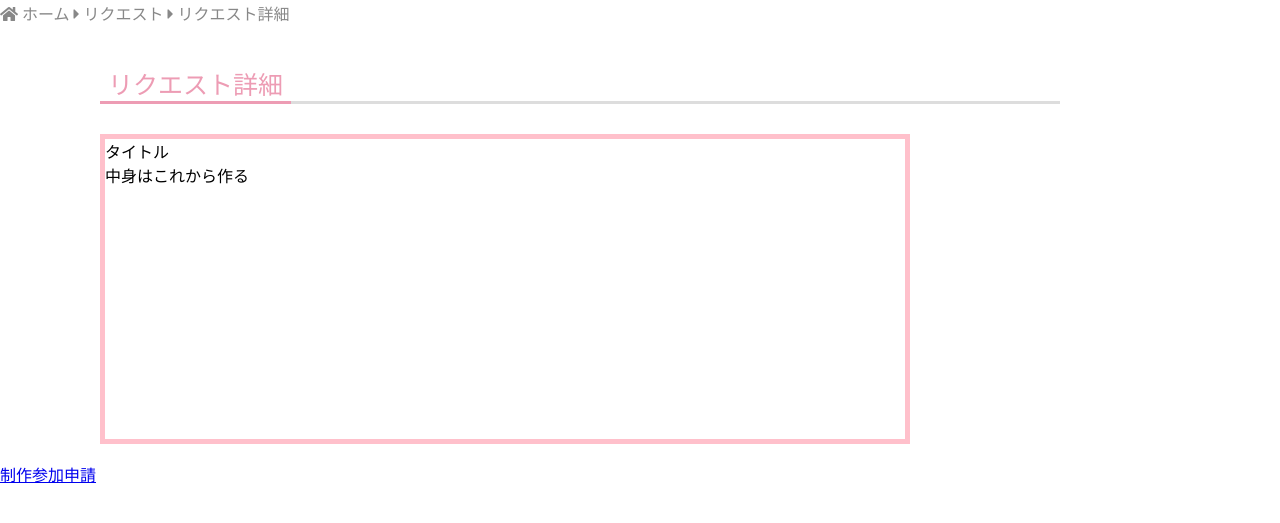
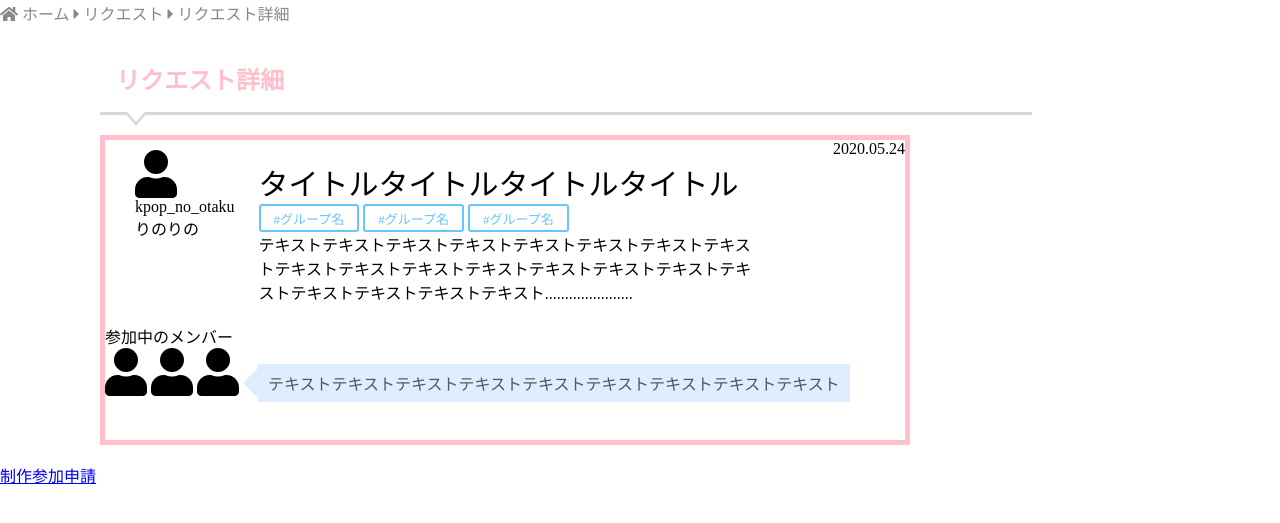
Before and after one commit to uematsu19/front_end, a PHP site: page /request/detail.html in a window 1280 px wide. Shown: the part 53-576 px from the top of the page. Run offline with PHP 8.4, Linux system fonts and the light colour scheme.

Commit message:
変更後

```diff
--- a/remaker/contents/detail.html
+++ b/remaker/contents/detail.html
@@ -20,6 +20,7 @@
 	          <li><a href="../ranking/index.html">ランキング</a></li>
               <li><a href="../request/index.html">リクエスト</a></li>
 	          <li><a href="post.html">リメコン投稿</a></li>
+	           <li><a href="../mypage/mypage.html">マイページ</a></li>
            </ul>
        </div>
 
--- a/remaker/contents/post.html
+++ b/remaker/contents/post.html
@@ -20,6 +20,7 @@
 	          <li><a href="../ranking/index.html">ランキング</a></li>
               <li><a href="../request/index.html">リクエスト</a></li>
 	          <li><a href="../contents/post.html">リメコン投稿</a></li>
+	          <li><a href="../mypage/mypage.html">マイページ</a></li>
            </ul>
        </div>
 
@@ -46,9 +47,7 @@
 	</ul>
 </div>
 
- <div class="sub sub2">
-  <div class="subtitle"><span>リメコン投稿</span></div>
-</div>
+<h2>リメコン投稿</h2>
 <br>
 <br>
  <div class="input-container">
--- a/remaker/contents/post_pre.html
+++ b/remaker/contents/post_pre.html
@@ -21,6 +21,7 @@
 	          <li><a href="../ranking/index.html">ランキング</a></li>
               <li><a href="../request/index.html">リクエスト</a></li>
 	          <li><a href="post.html">リメコン投稿</a></li>
+	           <li><a href="../mypage/mypage.html">マイページ</a></li>
            </ul>
        </div>
 
@@ -49,8 +50,7 @@
 	</ul>
 </div>
 
-   <div class="sub sub2">
-  <div class="subtitle"><span>リメコン投稿確認</span></div>
+<h2>リメコン投稿確認</h2>
 
   <div class="post-pre">
   <br>
--- a/remaker/index.html
+++ b/remaker/index.html
@@ -20,6 +20,7 @@
 	          <li><a href="ranking/index.html">ランキング</a></li>
               <li><a href="request/index.html">リクエスト</a></li>
 	          <li><a href="contents/post.html">リメコン投稿</a></li>
+	            <li><a href="mypage/mypage.html">マイページ</a></li>
            </ul>
        </div>
 
--- a/remaker/ranking/index.html
+++ b/remaker/ranking/index.html
@@ -19,6 +19,7 @@
 	          <li><a href="index.html">ランキング</a></li>
               <li><a href="../request/index.html">リクエスト</a></li>
 	          <li><a href="../contents/post.html">リメコン投稿</a></li>
+	            <li><a href="contents/post.html">マイページ</a></li>
            </ul>
        </div>
 
@@ -45,9 +46,7 @@
 	</ul>
 </div>
 
- <div class="sub sub2">
-  <div class="subtitle"><span>ランキング</span></div>
-</div>
+<h2>ランキング</h2>
 
   <div class="rank">
   <img src="no1.png" class="number"><br><br>
--- a/remaker/remaker_post.css
+++ b/remaker/remaker_post.css
@@ -66,6 +66,8 @@
 .post-pre{
 	background-color:#eaeaea;
 	margin-top:30px;
+	width:940px;
+	margin-left:100px;
 }
 
 table {
--- a/remaker/remaker_top.css
+++ b/remaker/remaker_top.css
@@ -6,42 +6,38 @@ header {
   width:100%;
 }
 
+h2 {
+  position: relative;
+  padding: 1rem 1rem;
+  border-bottom: 3px solid #d8d8d8;
+    margin:20px 0px 10px 100px;
+  width:900px;
+  color:pink;
+  z-index:-100;
+}
 
-.sub {
-  width:80%;
-  margin-left:100px;
-  margin-top:30px;
-  padding: 10px 0;
-  font-size: 25px;
-  color:#ed9cb4;
+h2:before {
+  position: absolute;
+  bottom: -14px;
+  left: 1em;
+  width: 0;
+  height: 0;
+  content: '';
+  border-width: 14px 12px 0 12px;
+  border-style: solid;
+  border-color: #d8d8d8 transparent transparent transparent;
 }
-.subtitle {
-  margin: 0px 0
-}
-.sub2 .subtitle {
-  overflow: hidden;
-  position: relative;
-  padding-bottom: 3px;
-}
-.sub2 .subtitle span{
-  padding: 8px;
-}
-.sub2 .subtitle:before {
-  content: "";
-  border-bottom: 3px solid #ed9cb4;
-  bottom: 0;
+
+h2:after {
+  position: absolute;
+  bottom: -10px;
+  left: 1em;
+  width: 0;
   height: 0;
-  position: absolute;
-  width: 100%;
-
-}
-.sub2 .subtitle:after {
-  border-bottom: 3px solid #ddd;
-  bottom: 0;
-  content: "";
-  position: absolute;
-  width: 100%;
-
+  content: '';
+  border-width: 14px 12px 0 12px;
+  border-style: solid;
+  border-color: white transparent transparent transparent;
 }
 
 
@@ -103,7 +99,7 @@ width:1200px;
 /*左側のメニューバー*/
 .nav-drawer {
   margin-top:15pt;
-  z-index:10;
+  z-index:1000;
 }
 
 .nav-unshown {
@@ -111,6 +107,7 @@ width:1200px;
 }
 
 #nav-open {
+    position:relative;
   display: inline-block;
   width: 30px;
   height: 22px;
@@ -305,3 +302,81 @@ div.content {
     content: "ⓘ";
   }
 }
+
+
+
+.side{
+    display:inline-block;
+}
+
+
+.mypage{
+    padding:1.5em 1.5em;
+    margin:30px 0 0 100px;
+    background-color:#ffe8eb;
+    width:880px;
+}
+
+.profile img{
+    width:100px;
+
+}
+
+.profile{
+    vertical-align:top;
+    margin:10px 20px 10px 30px;
+}
+
+
+.gray{
+    color:gray;
+    font-size:13px;
+    margin-top:7px;
+}
+
+
+
+ .mycon img{
+        width:100px;
+        margin:10px 0px;
+    }
+
+.mycon{
+    margin-left:30px;
+    background-color:white;
+    padding:0.1em 2em;
+    margin-top:10px;
+    width:490px;
+}
+
+.mycon p{
+    margin-top:10px;
+    border-bottom: 3px dotted pink;
+}
+
+
+.mypage a{
+    margin-left:80px;
+}
+
+.event{
+   margin-top:50px;
+   margin-left:100px;
+    padding:1em;
+    text-decoration:none;
+    color:black;
+    font-size:20px;
+
+}
+
+
+.tag{
+  display: inline-block;
+  padding: 0.2em 1em;
+  text-decoration: none;
+  color: #67c5ff;
+  border: solid 2px #67c5ff;
+  border-radius: 3px;
+  transition: .4s;
+   font-size:13px;
+}
--- a/remaker/request/detail.html
+++ b/remaker/request/detail.html
@@ -19,6 +19,7 @@
 	          <li><a href="../ranking/index.html">ランキング</a></li>
               <li><a href="../index.html">リクエスト</a></li>
 	          <li><a href="../contents/post.html">リメコン投稿</a></li>
+	            <li><a href="../mypage/mypage.html">マイページ</a></li>
            </ul>
        </div>
 
@@ -46,13 +47,35 @@
 	</ul>
 </div>
 
- <div class="sub sub2">
-  <div class="subtitle"><span>リクエスト詳細</span></div>
+<h2>リクエスト詳細</h2>
+
+<div class="detail">
+<div class="date">2020.05.24</div>
+<div class="profile side">
+<i class="fas fa-user fa-3x"></i>
+<p>kpop_no_otaku</p>
+<p>りのりの</p></div>
+
+<div class="req_detail side">
+<p class="title">タイトルタイトルタイトルタイトル</p>
+<div class="tag">#グループ名</div>
+<div class="tag">#グループ名</div>
+<div class="tag">#グループ名</div>
+<p>テキストテキストテキストテキストテキストテキストテキストテキストテキストテキストテキストテキストテキストテキストテキストテキストテキストテキストテキストテキスト......................</p>
 </div>
 
-<div class="detail">
-<p>タイトル</p>
-<p>中身はこれから作る</p>
+<div class="member side">
+参加中のメンバー
+<br>
+<i class="fas fa-user fa-3x"></i>
+<i class="fas fa-user fa-3x"></i>
+<i class="fas fa-user fa-3x"></i>
+</div>
+<div class="message side">
+テキストテキストテキストテキストテキストテキストテキストテキストテキスト
+
+</div>
+
 
 </div>
 <br>
--- a/remaker/request/post.html
+++ b/remaker/request/post.html
@@ -21,6 +21,7 @@
 	          <li><a href="../ranking/index.html">ランキング</a></li>
               <li><a href="..index.html">リクエスト</a></li>
 	          <li><a href="../contents/post.html">リメコン投稿</a></li>
+	           <li><a href="../mypage/mypage.html">マイページ</a></li>
            </ul>
        </div>
 
@@ -48,9 +49,7 @@
 	</ul>
 </div>
 
- <div class="sub sub2">
-  <div class="subtitle"><span>リクエスト投稿</span></div>
-</div>
+<h2>リクエスト投稿</h2>
 
  <div class="input-container">
     <form action="#" method="post" class="post">
--- a/remaker/request/remaker_request.css
+++ b/remaker/request/remaker_request.css
@@ -52,4 +52,61 @@
     bottom:15px;
     right:15px;
     width:100px;
+    z-index:0;
 }
+
+
+
+.date{
+    float:right;
+}
+
+
+.profile{
+    margin-top:20px;
+}
+.side{
+    display:inline-block;
+    margin-top:20px;
+}
+
+.title{
+    font-size:30px;
+    }
+
+.req_detail{
+    width:500px;
+    }
+
+
+
+    .message{
+  position: relative;
+  display: inline-block;
+  margin: 1.5em 0 1.5em 15px;
+  padding: 7px 10px;
+  min-width: 120px;
+  max-width: 100%;
+  color: #555;
+  font-size: 16px;
+  background: #e0edff;
+}
+
+.message:before {
+  content: "";
+  position: absolute;
+  top: 50%;
+  left: -30px;
+  margin-top: -15px;
+  border: 15px solid transparent;
+  border-right: 15px solid #e0edff;
+}
+
+.message p {
+  margin: 0;
+  padding: 0;
+}
+
+
+.button{
+}
```
Also changed, not shown: remaker/contents/index.html (+49 -10 lines), remaker/contents/remaker_contents.css (+36 -0 lines), remaker/request/index.html (+5 -6 lines), remaker/request/post_pre.html (+8 -7 lines).
